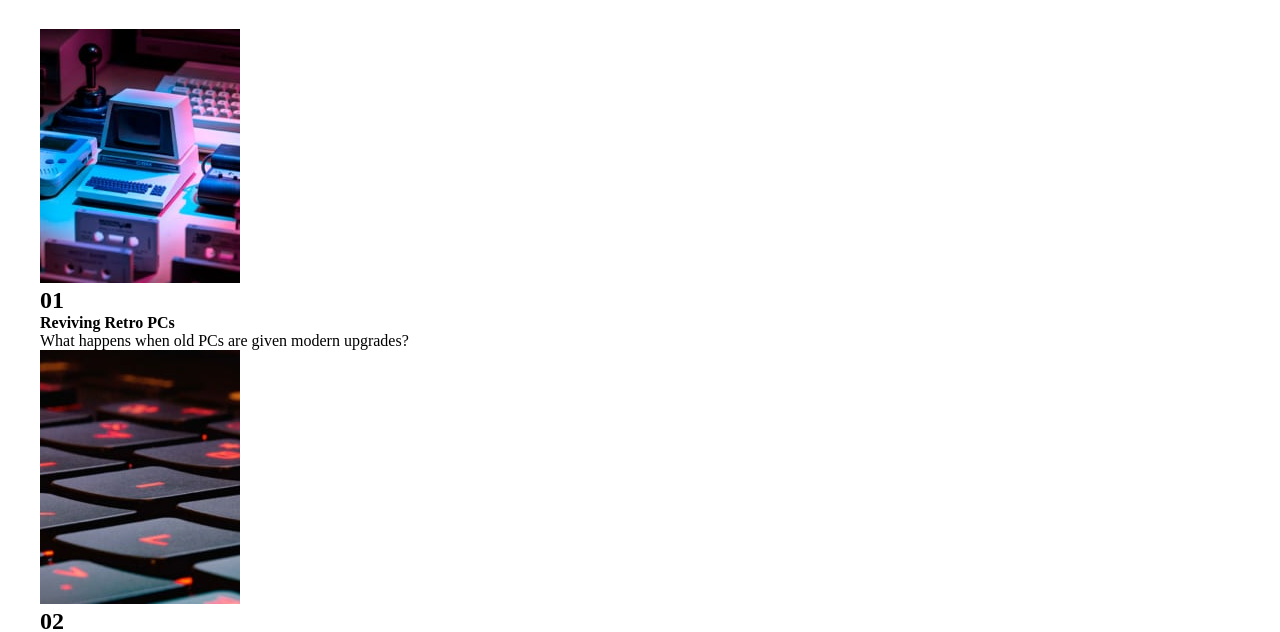
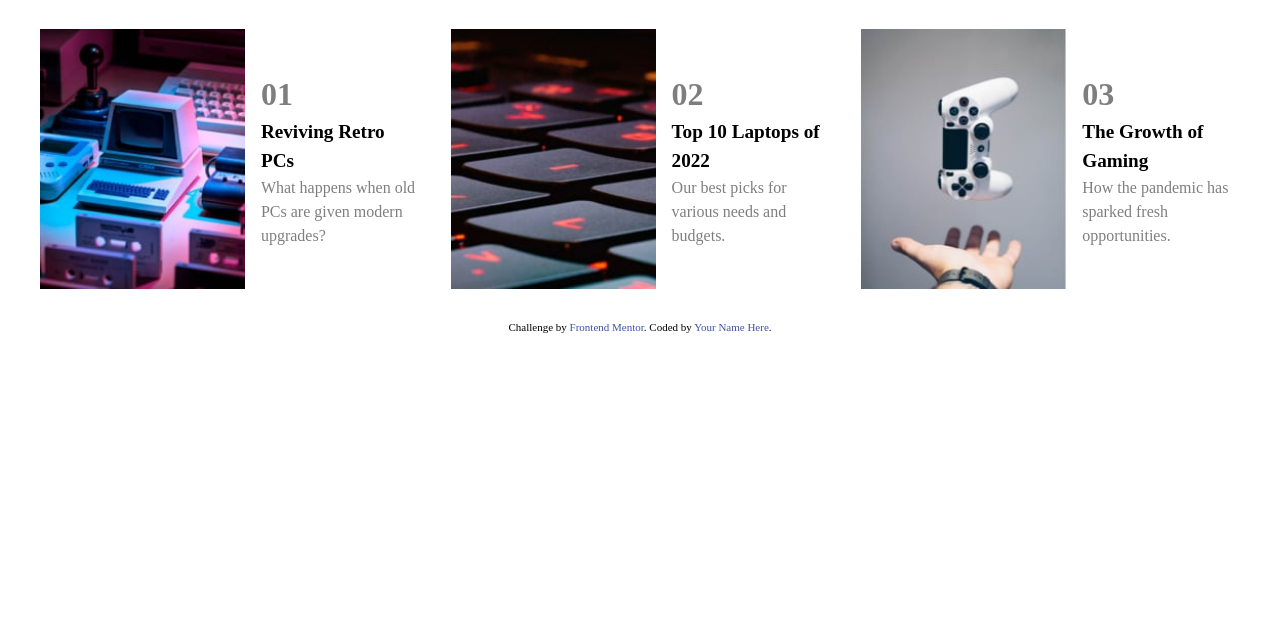
Before and after one commit to mrlukuman/fem-news-homepage, a plain HTML site: page index.html in a window 1280 px wide. Shown: the part 721-1353 px from the top of the page. After the commit the page ends 1054 px from the top, so only its background shows below. Drawn offline with Linux system fonts and the light colour scheme; files whose address does not match are found by name.

Commit message:
Add styling to popular section
I added styling ans reponsivenes to popular section

```diff
--- a/index.html
+++ b/index.html
@@ -93,23 +93,29 @@
 
       <section class="popular">
         <div class="grid-container-2">
-          <div class="popular__item-1">
+          <div class="popular-item popular__item-1">
             <img src="/assets/images//image-retro-pcs.jpg" alt="" />
+            <div class="popular-description">
               <h1>01</h1>
               <h4>Reviving Retro PCs</h4>
               <p>What happens when old PCs are given modern upgrades?</p>
             </div>
-          <div class="popular__item-2">
+          </div>
+          <div class="popular-item popular__item-2">
             <img src="/assets/images//image-top-laptops.jpg" alt="" />
+            <div class="popular-description">
               <h1>02</h1>
               <h4>Top 10 Laptops of 2022</h4>
               <p>Our best picks for various needs and budgets.</p>
             </div>
-          <div class="popular__item-3">
+          </div>
+          <div class="popular-item popular__item-3">
             <img src="/assets/images//image-gaming-growth.jpg" alt="" />
+            <div class="popular-description">
               <h1>03</h1>
               <h4>The Growth of Gaming</h4>
               <p>How the pandemic has sparked fresh opportunities.</p>
+            </div>
           </div>
         </div>
       </section>
--- a/styles.css
+++ b/styles.css
@@ -25,7 +25,6 @@ body {
 }
 
 .grid-container {
-  max-width: 100vw;
   margin-top: 2rem;
   margin-bottom: 2rem;
   display: grid;
@@ -127,6 +126,39 @@ hr {
   display: none;
 }
 
+.grid-container-2 {
+  display: grid;
+  grid-template-columns: 1fr 1fr 1fr;
+  gap: 2rem;
+}
+
+.grid-container-2 img {
+  width: 100%;
+}
+
+.popular-item {
+  display: flex;
+}
+
+.popular-description {
+  display: flex;
+  flex-direction: column;
+  padding-left: 1rem;
+  line-height: 1.5;
+  justify-content: center;
+}
+
+.popular-description h1 {
+  opacity: 0.5;
+  font-size: 2rem;
+}
+.popular-description h4 {
+  font-size: 1.2rem;
+}
+.popular-description p {
+  opacity: 0.5;
+}
+
 @media (max-width: 900px) {
   .main {
     width: 80%;
@@ -154,4 +186,13 @@ hr {
   .desktop_hero_image {
     display: none;
   }
+
+  .grid-container-2 {
+    display: flex;
+    flex-direction: column;
+  }
+
+  .grid-container-2 img {
+    width: fit-content;
+  }
 }
```
Lines whose indentation alone changed are shown as unchanged.
